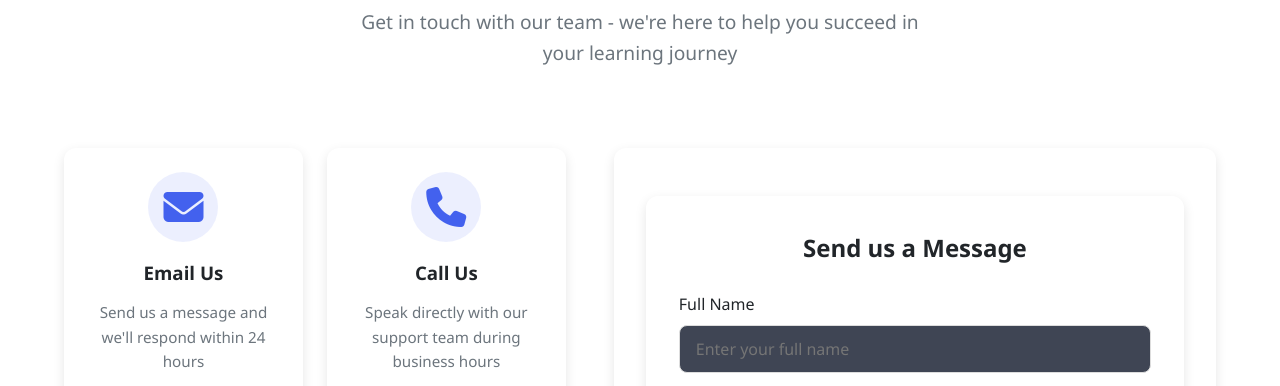
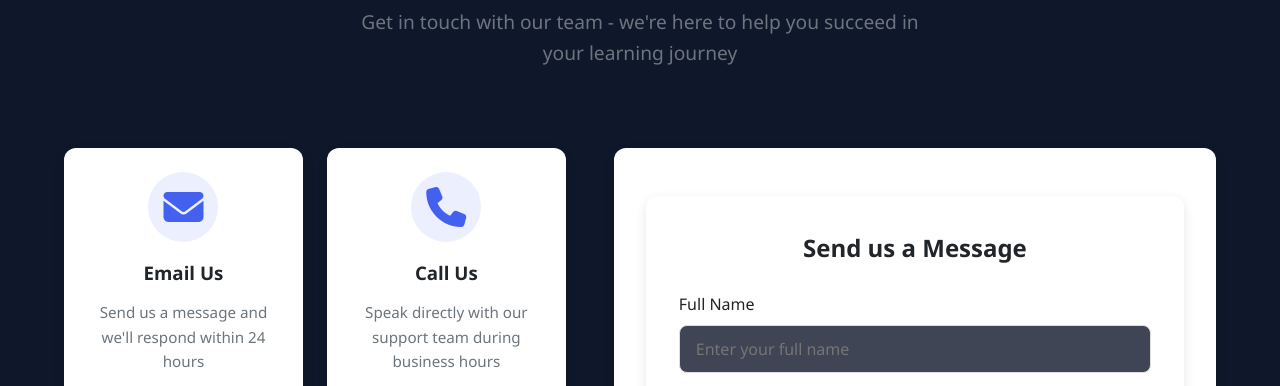
Before and after one commit to Thinura-neth/EduTech, a plain HTML site: page contact.html in a window 1280 px wide. Shown: the part 261-647 px from the top of the page. Drawn offline with Linux system fonts and the light colour scheme; no server answers.

Commit message:
Update contact.html

```diff
--- a/contact.html
+++ b/contact.html
@@ -30,8 +30,8 @@
         }
 
 body {
-    background: #ffffff;
-    color: var(--dark);
+    background: #0f172a; /* blog.html වල dark background colour එක */
+    color: #f1f5f9; /* blog.html වල light text colour එක */
     line-height: 1.6;
     min-height: 100vh;
     display: flex;
```
